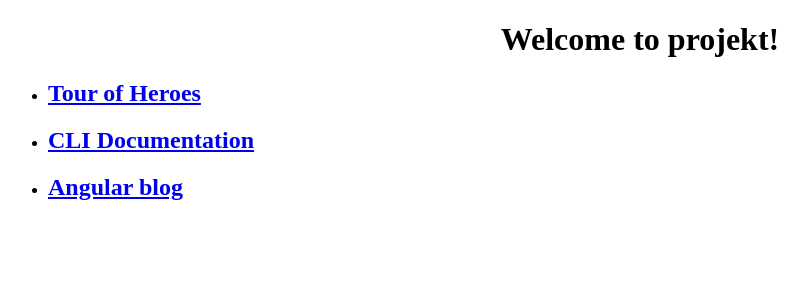
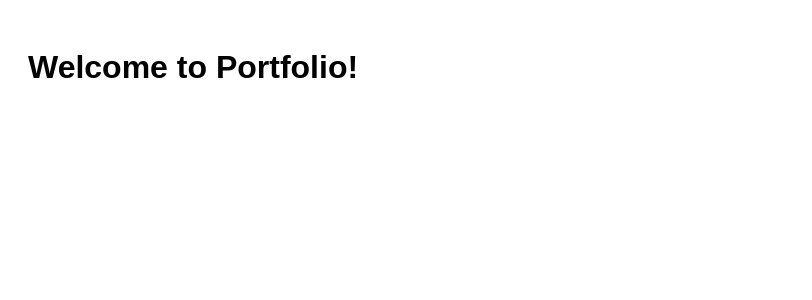
Before and after one commit to eduwebpl/angular-od-podstaw, an Angular app: page / in a window 1280 px wide. Shown: the top 300 px of the page, without its empty margins (0-812 px from the left). Built offline with nearby package versions, Linux system fonts and the light colour scheme.

Commit message:
2.2. Główny komponent aplikacji

```diff
--- a/src/app/app.component.ts
+++ b/src/app/app.component.ts
@@ -3,27 +3,19 @@
 @Component({
   selector: 'app-root',
   template: `
-    <!--The content below is only a placeholder and can be replaced.-->
-    <div style="text-align:center" class="content">
+    <div class="main-content">
       <h1>
-        Welcome to {{title}}!
+        Welcome to {{ title }}!
       </h1>
     </div>
-    <ul>
-      <li>
-        <h2><a target="_blank" rel="noopener" href="https://angular.io/tutorial">Tour of Heroes</a></h2>
-      </li>
-      <li>
-        <h2><a target="_blank" rel="noopener" href="https://angular.io/cli">CLI Documentation</a></h2>
-      </li>
-      <li>
-        <h2><a target="_blank" rel="noopener" href="https://blog.angular.io/">Angular blog</a></h2>
-      </li>
-    </ul>
-
   `,
-  styles: []
+  styles: [`
+    .main-content{
+      padding: 20px;
+      font-family: sans-serif;
+    }
+  `]
 })
 export class AppComponent {
-  title = 'projekt';
+  title = 'Portfolio';
 }
--- a/src/index.html
+++ b/src/index.html
@@ -9,5 +9,6 @@
 </head>
 <body>
   <app-root></app-root>
+  <app-main></app-main>
 </body>
 </html>
```
